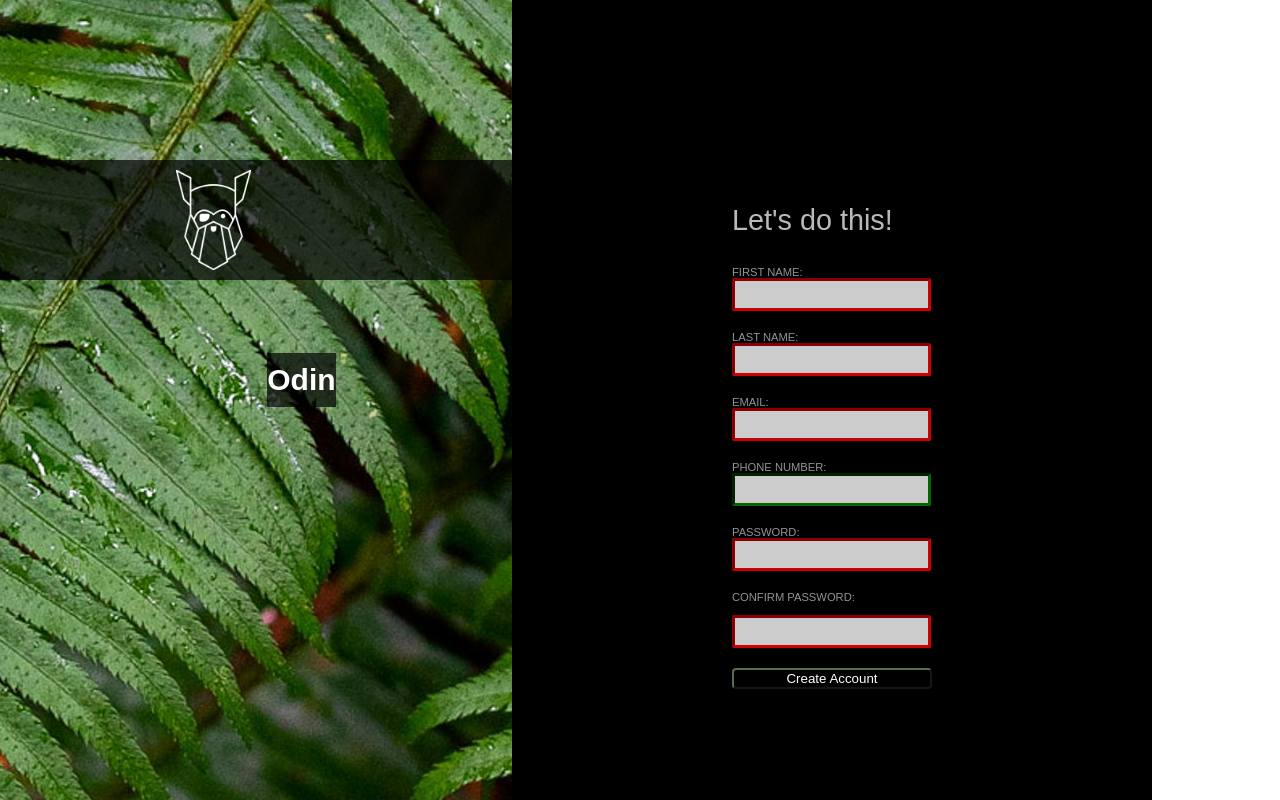
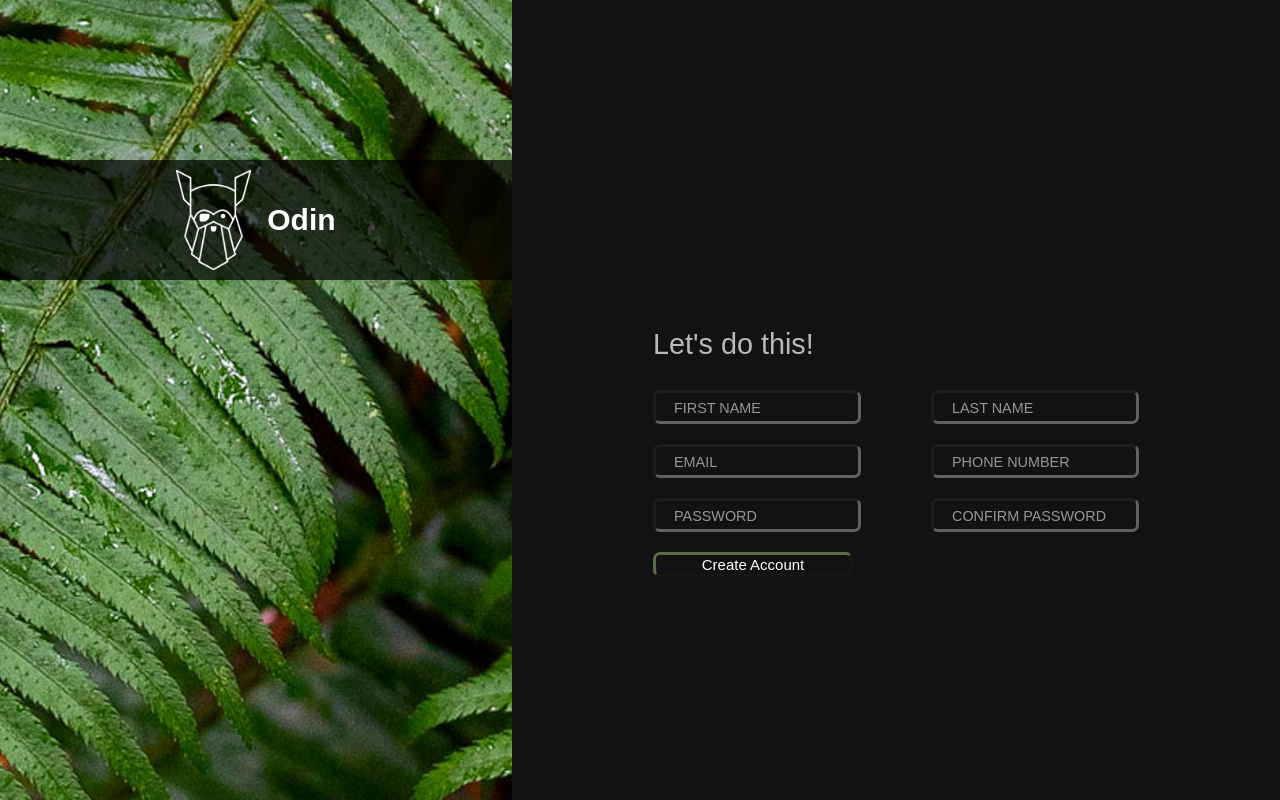
Before and after one commit to AlanLienhard/sign-up-form, a plain HTML site: page index.html in a window 1280 px wide. Drawn offline with Linux system fonts and the light colour scheme.

Commit message:
Styled the inputs and added an animation to them. Basically finished.

```diff
--- a/assets/style/styles.css
+++ b/assets/style/styles.css
@@ -17,14 +17,14 @@ body {
 }
 
 .right {
-    width: 50vw;
+    width: 60vw;
 
 
     display: flex;
     flex-flow: column nowrap;
    justify-content: center;
 
-   background-color: #000000;
+   background-color: #121113;
 }
 
 .content, .logo {
@@ -46,6 +46,7 @@ body {
     top: 20vh;
     gap: 2vh;
     padding: 10px 0;
+    background-color: rgba(0, 0, 0, 0.7);
 
     justify-content: center;
     align-items: center;
@@ -66,23 +67,33 @@ h1 {
     padding-bottom: 20px;
 }
 
-.form-container {
+
+
+
+
+.form-row {
     display: flex;
-
+    gap: 70px;
+    width: 100%;
 }
 
-.form-title {
-
-}
 
 
 
 button {
     color: white;
-    background-color: #000000;
+    background: none;
     width: 200px;
-    border-radius: 4px;
+    border-radius: 7px;
     border-color: #596D48;
+    border-width: 3px;
+
+    font-size: inherit;
+    font-family: inherit;
+}
+
+button:hover {
+    background-color: #596D48;
 }
 
 .form-container {
@@ -90,9 +101,10 @@ button {
     display: flex;
     flex-flow: column wrap;
     width: 50%;
-    font-size: 0.7rem;
+    font-size: 0.9rem;
     text-transform: uppercase;
     opacity: 80%;
+    position: relative;
 }
 
 .form-title {
@@ -103,30 +115,55 @@ font-weight: 100;
 
 input {
     border-width: 3px;
-    border-radius: 2px;
+    border-radius: 7px;
 
+    font-family: inherit;
+    font-size: inherit;
     padding: 6px 8px;
+
+    color: white;
+    outline: none;
+    background: none;
 
     appearance: none;
      -webkit-appearance: none;
   -moz-appearance: none;
-}
-
-input:focus {
-    outline:none;
 
 
 }
 
-input:invalid {
+input:hover {
+
+}
+
+input:focus {
+    border-color: cyan;
+
+}
+
+
+
+input:user-invalid {
     border-color: red;
 }
 
-input:valid {
+input:user-valid {
     border-color: green;
 
 }
 
-.logo {
-    background-color: rgba(0, 0, 0, 0.7);
+label {
+    position: absolute;
+    left: 1rem;
+    top: 0.3rem;
+    padding: 5px;
+    cursor: text;
+    transition: top 200ms ease-in, left 200ms ease-in, font-size 200ms ease-in;
+    background-color: #121113;
 }
+
+label:has(+ input:focus), label:has(+ input:not(:placeholder-shown)){
+    top:-0.7rem;
+    font-size: 0.7rem;
+    left: 0.4rem;
+}
--- a/index.html
+++ b/index.html
@@ -4,7 +4,7 @@
     <meta charset="UTF-8">
     <meta name="viewport" content="width=device-width, initial-scale=1.0">
     <link rel="stylesheet" href="./assets/style/styles.css">
-    <title>Sign-Up</title>
+    <title>Sign Up!</title>
 </head>
 <body>
 <div class="image-container">
@@ -15,7 +15,7 @@
 
         <div class="logo">
             <img src="assets/images/odin-lined.png" height="100" alt="logo" class="norse">
-            <h1 class="logo">Odin</h1>
+            <h1>Odin</h1>
         </div>
 
     </div>
@@ -24,30 +24,36 @@
         <div class="forms-container">
         <form action="https://httpbin.org/post" method="post" class="main-forms">
             <p class="form-title">Let's do this!</p>
+           <div class="form-row">
             <div class="form-container">
-                <label for="first_name">First name:</label>
-                <input type="text" id="first_name" name="firstName" required>
+                <label for="first_name">First name</label>
+                <input class="form__input" type="text" id="first_name" name="firstName" placeholder=" " >
             </div>
             <div class="form-container">
-                <label for="last_name">Last name:</label>
-                <input type="text" id="last_name" name="lastName" required>
+                <label for="last_name">Last name</label>
+                <input type="text" id="last_name" name="lastName" placeholder=" " required>
+            </div>
+           </div>
+        <div class="form-row">
+            <div class="form-container">
+                <label for="e-mail">Email</label>
+                <input type="email" id="e-mail" name="Email" placeholder=" " required>
             </div>
             <div class="form-container">
-                <label for="e-mail">Email:</label>
-                <input type="email" id="e-mail" name="Email" required>
+                <label for="telephone">Phone number</label>
+                <input type="tel" id="telephone" name="telephone-number" placeholder=" ">
+            </div>
+        </div>
+        <div class="form-row">
+            <div class="form-container">
+                <label for="password">Password</label>
+                <input type="password" id="password" name="first_password" placeholder=" " required>
             </div>
             <div class="form-container">
-                <label for="telephone">Phone number:</label>
-                <input type="tel" id="telephone" name="telephone-number">
+                <label for="confirm_password">Confirm Password</label>
+                <input type="password" id="confirm_password" name="second_password" placeholder=" " required>
             </div>
-            <div class="form-container">
-                <label for="password">Password:</label>
-                <input type="password" id="password" name="first_password" required>
-            </div>
-            <div class="form-container">
-                <label for="confirm_password">Confirm Password:</label>
-                <input type="password" id="confirm_password" name="second_password" required>
-            </div>
+        </div>
             <button type="submit">Create Account</button>
         </form>
     </div>
```
